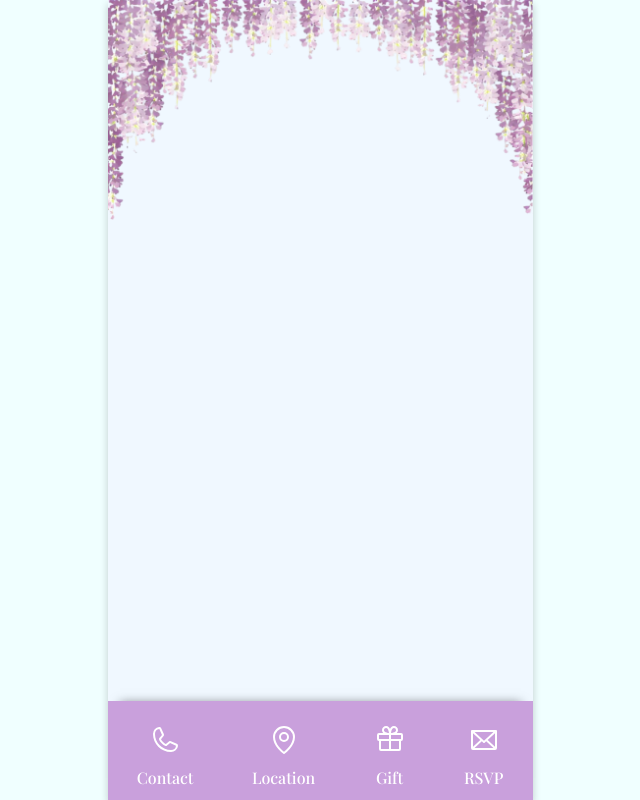
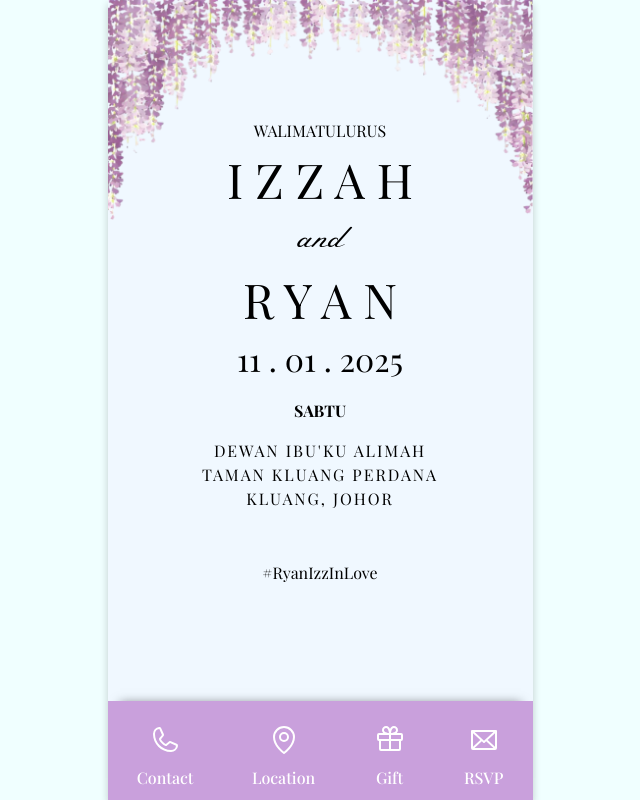
Before and after one commit to RKPinata/wedding, a Next.js app: page / in a window 1280 px wide. Shown: the whole page, without its empty margins (320-960 px from the left). Built offline with nearby package versions, Linux system fonts and the light colour scheme.

Commit message:
Add welcome to CardLayout

```diff
--- a/src/components/CardLayout/CardLayout.tsx
+++ b/src/components/CardLayout/CardLayout.tsx
@@ -1,6 +1,7 @@
 import Arc from "../Arc/Arc";
 import styles from "./CardLayout.module.css";
 import BottomOverlay from "../BottomOverlay/BottomOverlay";
+import CardContent from "../CardContent/CardContent";
 
 const Layout: React.FC = () => {
   return (
@@ -8,6 +9,7 @@ const Layout: React.FC = () => {
       <div className={styles["layout-container"]}>
         <div className={styles["layout-area"]}>
           <Arc />
+          <CardContent />
           <BottomOverlay />
         </div>
       </div>
--- /dev/null
+++ b/src/components/Welcome/Welcome.module.css
@@ -0,0 +1,16 @@
+.day {
+    margin: 16px auto;
+}
+
+.day p {
+    font-weight: 700;
+}
+
+.address {
+    line-height: 1.5;
+    margin-bottom: 50px;
+}
+
+.address p {
+    letter-spacing: 2px;
+}
--- /dev/null
+++ b/src/components/Welcome/Welcome.tsx
@@ -0,0 +1,86 @@
+import Styles from './Welcome.module.css';
+import Typography from '../Typography/Typography';
+import React from 'react';
+
+interface WelcomeData {
+    eventType: string;
+    name1: string;
+    name2: string;
+    date: string;
+    day: string;
+    addressLine1: string;
+    addressLine2?: string;
+    addressLine3?: string;
+    tagline?: string;
+}
+
+const WELCOME_DATA: WelcomeData[] = [
+    {
+        eventType: 'WALIMATULURUS',
+        name1: 'I Z Z A H',
+        name2: 'R Y A N',
+        date: '11 . 01 . 2025',
+        day: 'SABTU',
+        addressLine1: "DEWAN IBU'KU ALIMAH",
+        addressLine2: 'TAMAN KLUANG PERDANA',
+        addressLine3: 'KLUANG, JOHOR',
+        tagline: '#RyanIzzInLove'
+    }
+]
+
+const Welcome: React.FC = () => {
+    return (
+        <div className={Styles['welcome-container']}>
+            <div className={Styles['welcome-items']}>
+                {WELCOME_DATA.map((welcomeItem: WelcomeData) => (
+                    <React.Fragment key={welcomeItem.eventType}>
+                        <div className="event-type">
+                            <Typography>
+                                {welcomeItem.eventType}
+                            </Typography>
+                        </div>
+                        <div className="name-one-and-name-two">
+                            <Typography variant='p' fontSize='3rem'>
+                                {welcomeItem.name1}
+                            </Typography>
+                            <Typography variant="p" font="Meie Script" color="black" fontSize='2rem'>
+                                and
+                            </Typography>
+                            <Typography variant='p' fontSize='3rem'>
+                                {welcomeItem.name2}
+                            </Typography>
+                            <div className="date">
+                                <Typography fontSize='2rem'>
+                                    {welcomeItem.date}
+                                </Typography>
+                            </div>
+                            <div className={Styles["day"]}>
+                                <Typography>
+                                    {welcomeItem.day}
+                                </Typography>
+                            </div>
+                            <div className={Styles["address"]}>
+                                <Typography>
+                                    {welcomeItem.addressLine1}
+                                </Typography>
+                                <Typography>
+                                    {welcomeItem.addressLine2}
+                                </Typography>
+                                <Typography>
+                                    {welcomeItem.addressLine3}
+                                </Typography>
+                            </div>
+                            <div className="tagline">
+                                <Typography>
+                                    {welcomeItem.tagline}
+                                </Typography>
+                            </div>
+                        </div>
+                    </React.Fragment>
+                ))}
+            </div>
+        </div>
+    );
+};
+
+export default Welcome;
```
